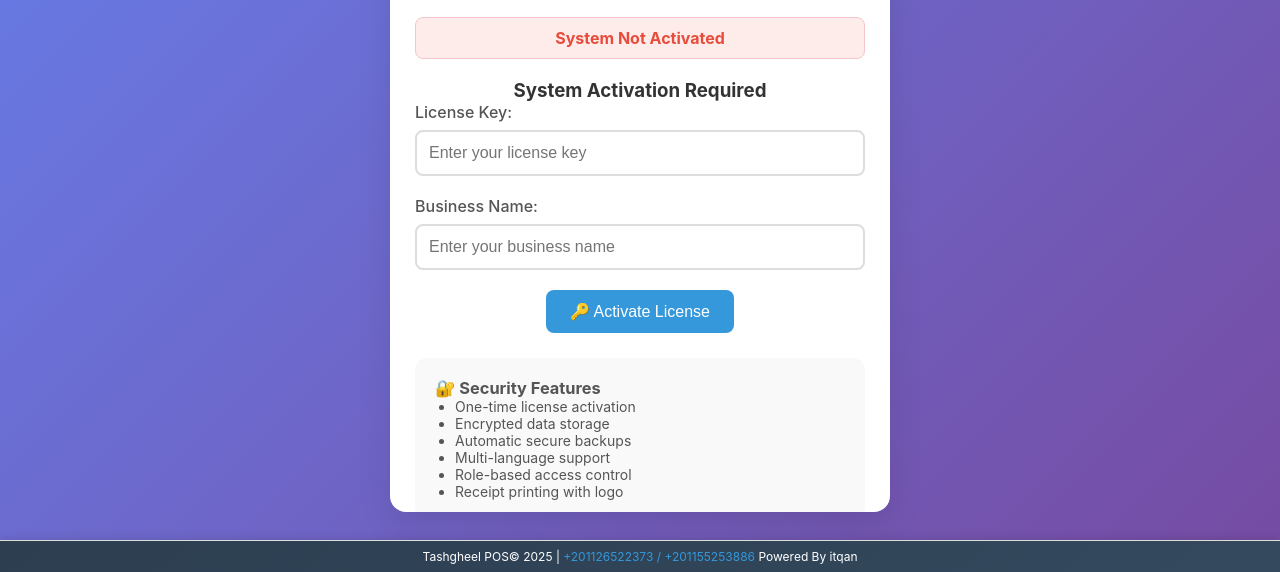
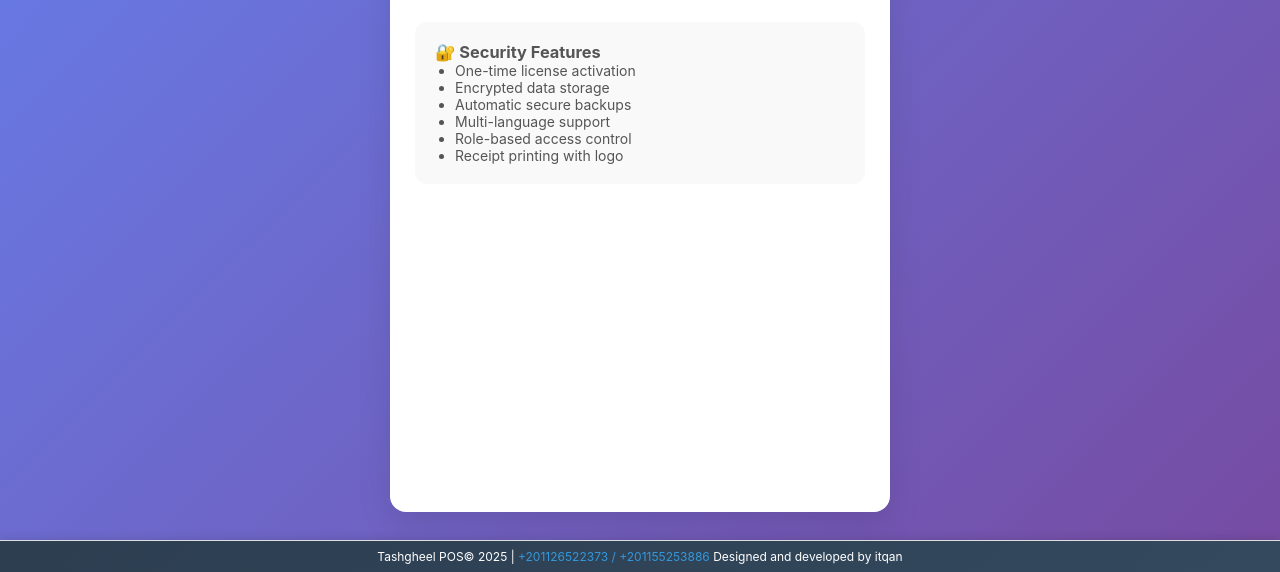
Before and after one commit to itqansolutions/TashgheelOnline, a plain HTML site: page index.html in a window 1280 px wide. Shown: the part 228-800 px from the top of the page. Drawn offline with Linux system fonts and the light colour scheme.

Commit message:
Update index.html

```diff
--- a/index.html
+++ b/index.html
@@ -22,33 +22,7 @@
       <h1 id="loginTitle">Tasgheel POS System</h1>
       <p class="subtitle" id="subtitle">Powered by itqan</p>
 
-      <!-- Activation Status -->
-      <div id="activationStatus" class="activation-status not-activated">
-        <span id="statusText">System Not Activated</span>
-      </div>
 
-      <!-- License Activation Form -->
-      <div id="licenseForm">
-        <h3 id="activationTitle">System Activation Required</h3>
-        <div class="form-group">
-          <label id="licenseKeyLabel">License Key:</label>
-          <input type="text" id="licenseKey" placeholder="Enter your license key">
-        </div>
-        <div class="form-group">
-          <label id="businessNameLabel">Business Name:</label>
-          <input type="text" id="businessName" placeholder="Enter your business name">
-        </div>
-        <button type="button" class="btn btn-primary" onclick="activateLicense()" id="activateBtn">🔑 Activate License</button>
-        <div id="licenseError" class="error"></div>
-      </div>
-
-      <!-- License Info (shown when activated) -->
-      <div id="licenseInfo" class="license-info hidden">
-        <h4 id="licenseInfoTitle">License Information</h4>
-        <p><strong id="businessLabel">Business:</strong> <span id="businessDisplay"></span></p>
-        <p><strong id="activatedLabel">Activated:</strong> <span id="activationDate"></span></p>
-        <p><strong id="statusLabel">Status:</strong> <span style="color: #27ae60;">✅ Active</span></p>
-      </div>
 
       <!-- Login Form (shown when activated) -->
       <form class="login-form hidden" id="loginForm">
```
